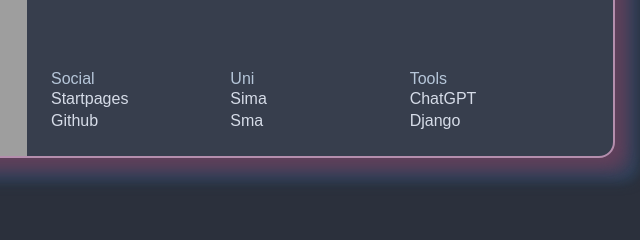
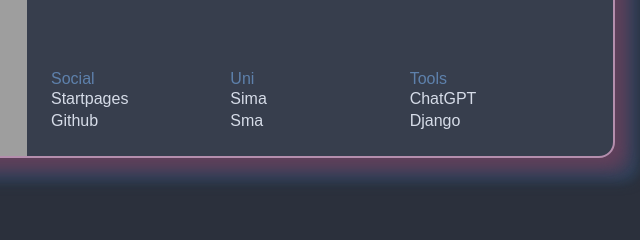
Before and after one commit to Asuncion09/startpage, a plain HTML site: page index.html in a window 1280 px wide. Shown: the part 394-634 px from the top of the page, 470-1110 px from the left. Drawn offline with Linux system fonts and the light colour scheme; grey boxes are pictures that could not be loaded.

Commit message:
change color fonts bookmarks

```diff
--- a/styles.css
+++ b/styles.css
@@ -175,7 +175,7 @@
 }
 
 .bookmark-group > h2 {
-  color: var(--color-secondary-fg);
+  color: var(--color-secondary-base);
   font-size: calc(var(--font-size) * var(--space-medium));
   font-weight: 500;
   margin: 0;
```
